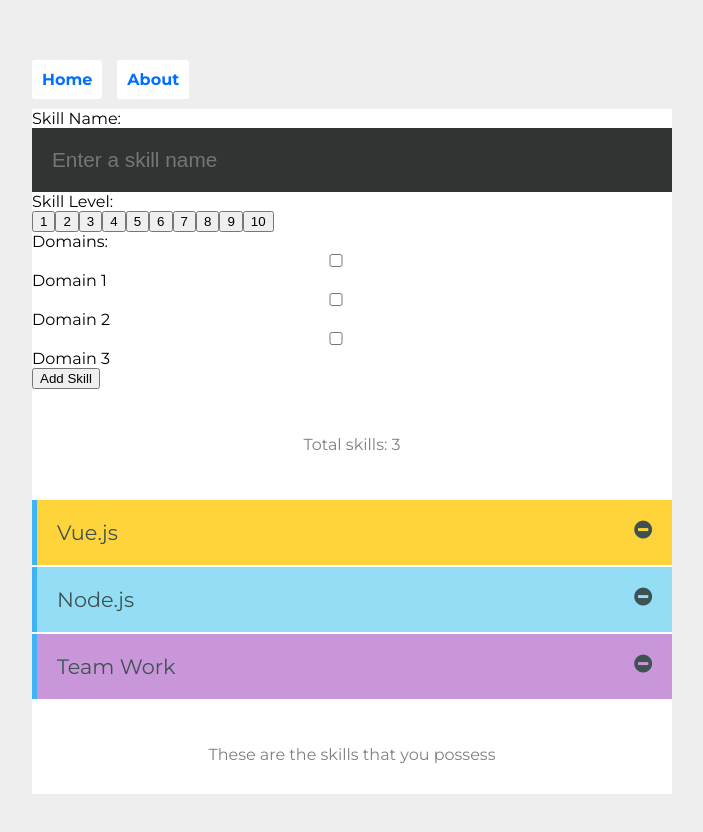
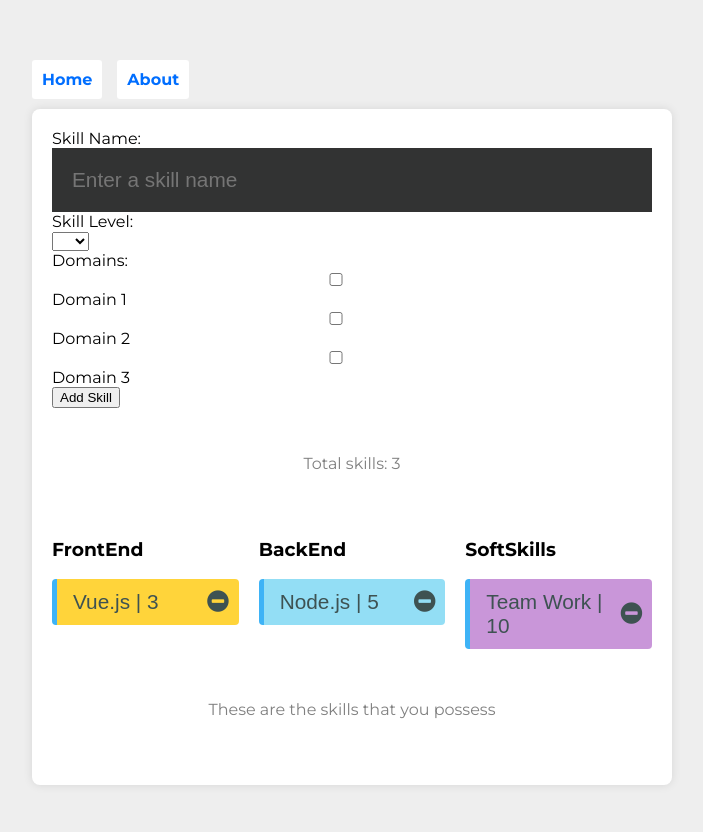
Before and after one commit to Waxeo/VueJsTraining, a Vue app: page /#/ in a window 1280 px wide. Shown: the top 832 px of the page, without its empty margins (288-991 px from the left). Built offline with nearby package versions, Linux system fonts and the light colour scheme; a small style sheet from the web is missing.

Commit message:
l'amélioration avance bien

```diff
--- a/src/components/skillsComponent.vue
+++ b/src/components/skillsComponent.vue
@@ -1,35 +1,22 @@
 <template>
-  <div class="hello">
+  <div class="parent-container">
     <div class="holder">
-
-      <!-- <form @submit.prevent="() => { addSkill(skill); skill = ''; }">
-        <input type="text" placeholder="Enter a skill you have..." v-model="skill" />
-      </form> -->
-
-      <form @submit.prevent="addSkill">
-      <!-- Champ pour le nom de la compétence -->
+      <form @submit.prevent="addSkill(newSkill)">
         <div>
           <label for="skill-name">Skill Name:</label>
           <input id="skill-name" type="text" v-model="newSkill.label" placeholder="Enter a skill name" required />
         </div>
 
-      <!-- Sélecteur pour le niveau de compétence -->
         <div>
           <label>Skill Level:</label>
           <div>
-          <button
-            v-for="level in 10"
-            :key="level"
-            type="button"
-            :class="{ selected: newSkill.level === level }"
-            @click="newSkill.level = level"
-          >
-            {{ level }}
-          </button>
+            <select id="rating" v-model.number="newSkill.level">
+              <option v-for="num in 10" :key="num" :value="num">{{ num }}</option>
+            </select>
+
           </div>
         </div>
 
-      <!-- Cases à cocher pour les domaines -->
         <div>
           <label>Domains:</label>
           <div>
@@ -48,26 +35,114 @@
           </div>
         </div>
 
-      <!-- Bouton pour soumettre -->
         <button type="submit">Add Skill</button>
       </form>
 
       <p>Total skills: {{ skillCount }}</p>
 
+      <div class="skills-container">
+        <div class="skills-list">
+          <h3>FrontEnd</h3>
           <ul>
             <transition-group name="list" enter-active-class="animated bounceInUp" leave-active-class="animated bounceOutDown">
               <li
-            v-for="skill in allSkills"
+                v-for="skill in skillsByDomain.dom1"
                 :key="skill.id"
                 :style="{ backgroundColor: skill.color }"
+                class="skill-item"
               >
-            {{ skill.label }}
+                <button @click="selectSkill(skill)" class="skill-button">
+                  {{ skill.label }} | {{ skill.level }}
+                </button>
                 <i class="fa fa-minus-circle" @click="removeSkill(skill.id)"></i>
               </li>
             </transition-group>
           </ul>
+        </div>
 
+        <div class="skills-list">
+          <h3>BackEnd</h3>
+          <ul>
+            <transition-group name="list" enter-active-class="animated bounceInUp" leave-active-class="animated bounceOutDown">
+              <li
+                v-for="skill in skillsByDomain.dom2"
+                :key="skill.id"
+                :style="{ backgroundColor: skill.color }"
+                class="skill-item"
+              >
+                <button @click="selectSkill(skill)" class="skill-button">
+                  {{ skill.label }} | {{ skill.level }}
+                </button>
+                <i class="fa fa-minus-circle" @click="removeSkill(skill.id)"></i>
+              </li>
+            </transition-group>
+          </ul>
+        </div>
+
+        <div class="skills-list">
+          <h3>SoftSkills</h3>
+          <ul>
+            <transition-group name="list" enter-active-class="animated bounceInUp" leave-active-class="animated bounceOutDown">
+              <li
+                v-for="skill in skillsByDomain.dom3"
+                :key="skill.id"
+                :style="{ backgroundColor: skill.color }"
+                class="skill-item"
+              >
+                <button @click="selectSkill(skill)" class="skill-button">
+                  {{ skill.label }} | {{ skill.level }}
+                </button>
+                <i class="fa fa-minus-circle" @click="removeSkill(skill.id)"></i>
+              </li>
+            </transition-group>
+          </ul>
+        </div>
+
+      </div>
       <p>These are the skills that you possess</p>
+
+      <div v-if="selectedSkill" class="edit-skill-form">
+        <h3>Edit Skill</h3>
+        <form @submit.prevent="updateSkill(selectedSkill)">
+          <div>
+            <label for="edit-label">Name:</label>
+            <input id="edit-label" type="text" v-model="selectedSkill.label" />
+          </div>
+          <div>
+            <label for="edit-level">Level:</label>
+            <input id="edit-level" type="number" v-model="selectedSkill.level" min="1" max="10" />
+          </div>
+          <div>
+            <label>Domains:</label>
+            <label>
+              <input
+                type="checkbox"
+                value="dom1"
+                v-model="selectedSkill.domains"
+              /> Domain 1
+            </label>
+            <label>
+              <input
+                type="checkbox"
+                value="dom2"
+                v-model="selectedSkill.domains"
+              /> Domain 2
+            </label>
+            <label>
+              <input
+                type="checkbox"
+                value="dom3"
+                v-model="selectedSkill.domains"
+              /> Domain 3
+            </label>
+          </div>
+          <div>
+            <button type="submit">Save</button>
+            <button type="button" @click="cancelEdition">Cancel</button>
+          </div>
+        </form>
+      </div>
+
     </div>
   </div>
 </template>
@@ -77,7 +152,7 @@
 import { mapActions, mapGetters } from 'vuex';
 
 export default {
-  name: 'TrainingComponent',
+  name: 'skillsComponent',
   data() {
     return {
       newSkill: {
@@ -88,10 +163,10 @@ export default {
     };
   },
   computed: {
-    ...mapGetters(["skillCount", "allSkills"]),
+    ...mapGetters(["skillCount", "allSkills", "skillsByDomain", "selectedSkill"]),
   },
   methods: {
-    ...mapActions(["addSkill", "removeSkill"]),
+    ...mapActions(["addSkill", "removeSkill", "selectSkill", "updateSkill", "cancelEdition"]),
   },
 };
 </script>
@@ -101,8 +176,19 @@ export default {
 @import "https://cdn.jsdelivr.net/npm/animate.css@3.5.1";
 @import "https://maxcdn.bootstrapcdn.com/font-awesome/4.7.0/css/font-awesome.min.css";
 
+  .parent-container {
+    display: flex;
+    justify-content: center;
+  }
+
   .holder {
     background: #fff;
+    width: 120%;
+    max-width: 2000px;
+    margin: 0 auto;
+    padding: 20px;
+    box-shadow: 0px 0px 10px rgba(0, 0, 0, 0.1);
+    border-radius: 8px;
   }
 
   ul {
@@ -164,9 +250,51 @@ export default {
     }
   }
 
+  .skills-container {
+    display: flex;
+    justify-content: space-between;
+    gap: 20px;
+  }
+
+  .skills-list {
+    flex: 1;
+  }
+
+  .skill-item {
+    display: flex; /* Utilise Flexbox pour aligner les enfants */
+    justify-content: space-between; /* Place le bouton à gauche et l'icône à droite */
+    align-items: center; /* Aligne verticalement au milieu */
+    padding: 10px; /* Ajoute un espace intérieur */
+    border-radius: 4px; /* Coins arrondis pour esthétique */
+    margin-bottom: 5px; /* Espacement entre les items */
+  }
+
+  .skill-button {
+    background: none;
+    border: none;
+    color: inherit;
+    text-align: left;
+    font-size: inherit;
+    cursor: pointer;
+    flex: 1; /* Le bouton occupe tout l'espace disponible */
+  }
+
+  .skill-button:hover {
+    background-color: rgba(0, 0, 0, 0.1);
+    border-radius: 4px;
+  }
+
   i {
-  float:right;
-  cursor:pointer;
+    cursor: pointer;
+    font-size: 1.2em; /* Augmente la taille de l'icône */
+  }
+
+  .edit-skill-form {
+    margin-top: 20px;
+    padding: 15px;
+    border: 1px solid #ccc;
+    border-radius: 5px;
+    background-color: #f9f9f9;
   }
 
 </style>
--- a/src/store.js
+++ b/src/store.js
@@ -3,14 +3,6 @@ import Vuex from "vuex";
 import { v4 as uuidv4 } from 'uuid'
 
 Vue.use(Vuex);
-
-// Qu'est ce que je veux en faire ?
-    // Level : niveua de compétences dans le skill désigné
-    // Domains : dom1 = front, dom2 = back, dom3 = softskill
-    // Couleurs : Jaune (FFD700) pour le front, Bleu (1E90FF) pour le back, Violet (8A2BE2) pour les softskills
-    // DONC -- formulaire d'ajout d'un skills nécéssitant un mini qcm avec a cocher -- le niveau de compétences, a cocher le domaine de skill, le nom en input et on est pas mal.
-
-    // ça implique de changer le simple input du trainingcomponent, changer la logique d'ajout / suppression / affichage des skills et surement d'autres points a définir
 
 export default new Vuex.Store({
   state: {
@@ -37,25 +29,30 @@ export default new Vuex.Store({
         color: "#ab5cc5a4",
       },
     ],
+    selectedSkill: null,
   },
   getters: {
-    // Récupérer le nombre total de skills
     skillCount: state => state.skills.length,
-    // Récupérer tous les skills
     allSkills: state => state.skills,
+    skillsByDomain: state => {
+      return {
+        dom1: state.skills.filter(skill => skill.domains.includes("dom1")),
+        dom2: state.skills.filter(skill => skill.domains.includes("dom2")),
+        dom3: state.skills.filter(skill => skill.domains.includes("dom3")),
+      }
+    },
+    selectedSkill: state => state.selectedSkill,
   },
   mutations: {
     ADD_SKILL(state, skill) {
-      const domains = Array.isArray(skill.domains) ? skill.domains : [];
+      const domains = Array.isArray(skill.domains) ? skill.domains : []
       const color = domains.includes("dom1")
-        ? "#FFD700"
+        ? "#ffc800c5"
         : domains.includes("dom2")
-        ? "#1E90FF"
+        ? "#57ccf0a4"
         : domains.includes("dom3")
-        ? "#8A2BE2"
-        : "#CCCCCC";
-
-      console.log(skill.label)
+        ? "#ab5cc5a4"
+        : "#CCCCCC"
 
       state.skills.push({
         id: uuidv4(),
@@ -63,19 +60,44 @@ export default new Vuex.Store({
         level: skill.level || 1,
         domains,
         color,
-      });
+      })
     },
     REMOVE_SKILL(state, id) {
-      // Utilise un filtre pour supprimer l'élément avec l'ID correspondant
-      state.skills = state.skills.filter(skill => skill.id !== id);
+      state.skills = state.skills.filter(skill => skill.id !== id)
+    },
+    SET_SELECTED_SKILL(state, skill) {
+      state.selectedSkill = skill ? { ...skill } : null;
+    },
+    UPDATE_SKILL(state, updatedSkill) {
+      const index = state.skills.findIndex(skill => skill.id === updatedSkill.id);
+      if (index !== -1) {
+        updatedSkill.color = updatedSkill.domains.includes("dom1")
+        ? "#ffc800c5"
+        : updatedSkill.domains.includes("dom2")
+        ? "#57ccf0a4"
+        : updatedSkill.domains.includes("dom3")
+        ? "#ab5cc5a4"
+        : "#CCCCCC"
+        state.skills.splice(index, 1, updatedSkill);
+      }
+      state.selectedSkill = null;
     },
   },
   actions: {
     addSkill({ commit }, skill) {
-      commit("ADD_SKILL", skill);
+      commit("ADD_SKILL", skill)
     },
     removeSkill({ commit }, id) {
-      commit("REMOVE_SKILL", id);
+      commit("REMOVE_SKILL", id)
+    },
+    selectSkill({ commit }, skill) {
+      commit("SET_SELECTED_SKILL", skill);
+    },
+    updateSkill({ commit }, updatedSkill) {
+      commit("UPDATE_SKILL", updatedSkill);
+    },
+    cancelEdition({ commit }) {
+      commit("SET_SELECTED_SKILL", null);
     },
   },
 });
```
Also changed, not shown: 1 other file (tests, documents, lock files or other folders). Lines whose indentation alone changed are shown as unchanged.
